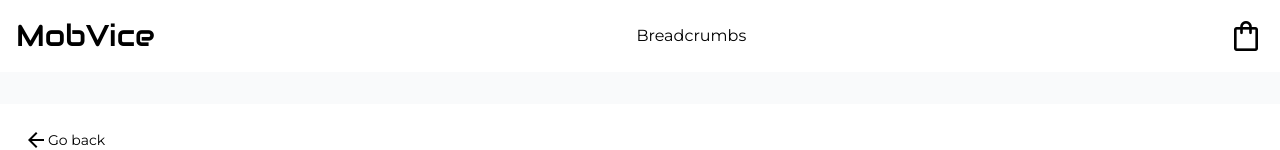
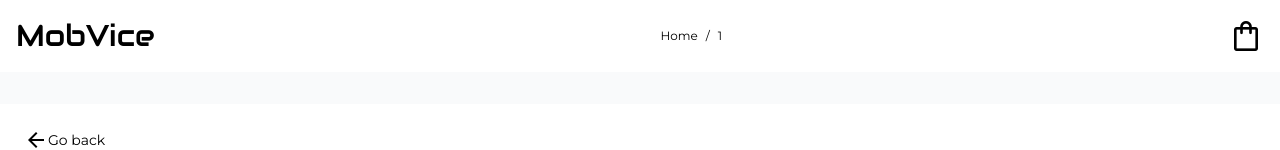
Before and after one commit to trizgb/napptilus-test, a React (Create React App) app: page /product/1 in a window 1280 px wide. Shown: the top 150 px of the page. Built offline with nearby package versions, Linux system fonts and the light colour scheme; no server answers.

Commit message:
Breadcrumb

```diff
--- a/src/components/Header/Header.jsx
+++ b/src/components/Header/Header.jsx
@@ -1,10 +1,28 @@
 import { useContext } from 'react';
 import { CartContext } from '../../context/CartContext';
 import Cookies from 'js-cookie';
+import { Link, useLocation } from 'react-router-dom';
 
 const Header = () => {
   const { count } = useContext(CartContext);
   const cookie = Cookies.get('cart_count');
+  const { pathname } = useLocation();
+
+  const paths = pathname.split('/').slice(1);
+
+  const breadcrumb = (
+    <nav className='flex space-x-2 text-xs'>
+      <Link to='/'>
+        <span className='hover:underline'>Home</span>
+      </Link>
+      <span>/</span>
+      {paths.length > 1 ? (
+        <Link to={pathname}>
+          <span className='hover:underline'>{paths[1]}</span>
+        </Link>
+      ) : null}
+    </nav>
+  );
 
   return (
     <header className='w-full p-4 bg-white'>
@@ -14,7 +32,7 @@ const Header = () => {
             <h1 className='font-logo text-lg lg:text-3xl'>MobVice</h1>
           </a>
         </div>
-        <div>Breadcrumbs</div>
+        <div>{breadcrumb}</div>
         <div className='relative flex'>
           <span className='material-symbols-outlined text-4xl'>
             shopping_bag
```
